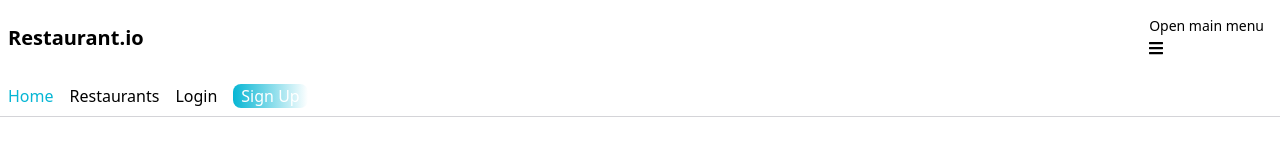
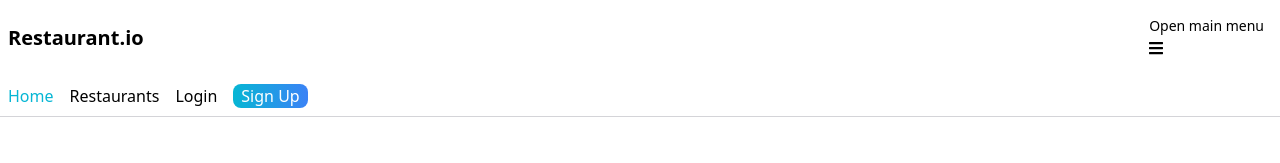
Before and after one commit to ravine13/restaurant.io, a React (Create React App) app in the folder client/restaurant-io/: page / in a window 1280 px wide. Shown: the top 163 px of the page. Built offline with nearby package versions, Linux system fonts and the light colour scheme; no server answers.

Commit message:
new: sign up button styling

```diff
--- a/client/restaurant-io/src/components/Navbar.js
+++ b/client/restaurant-io/src/components/Navbar.js
@@ -73,7 +73,7 @@ export default function Nav() {
                   isActive ? 'text-cyan-500' : null
                 }
                 to="/signup">
-                <Button gradientDuoTone="cyanToBlue" size="xs">
+                <Button gradientDuoTone="cyanToBlue" className='bg-gradient-to-r from-cyan-500 to-blue-500' size="xs">
                   Sign Up
                 </Button>
               </NavLink>
```
